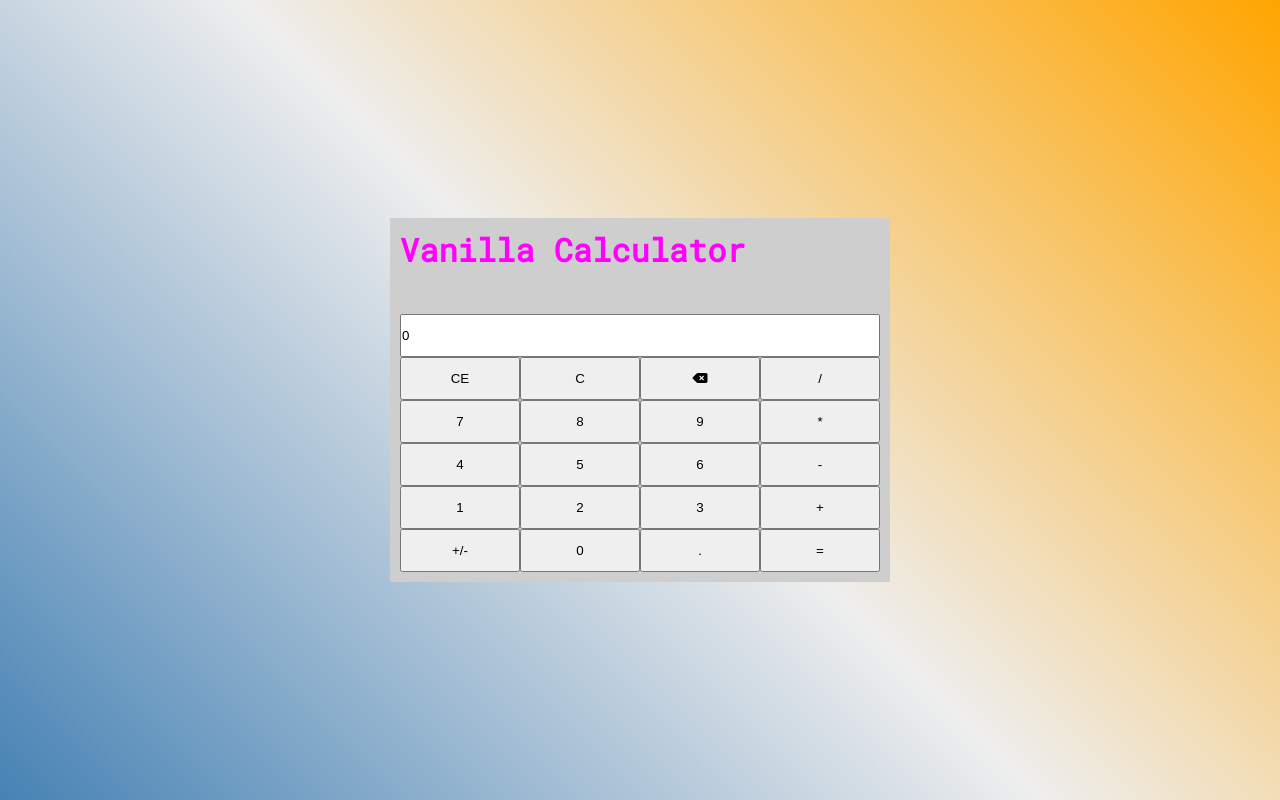
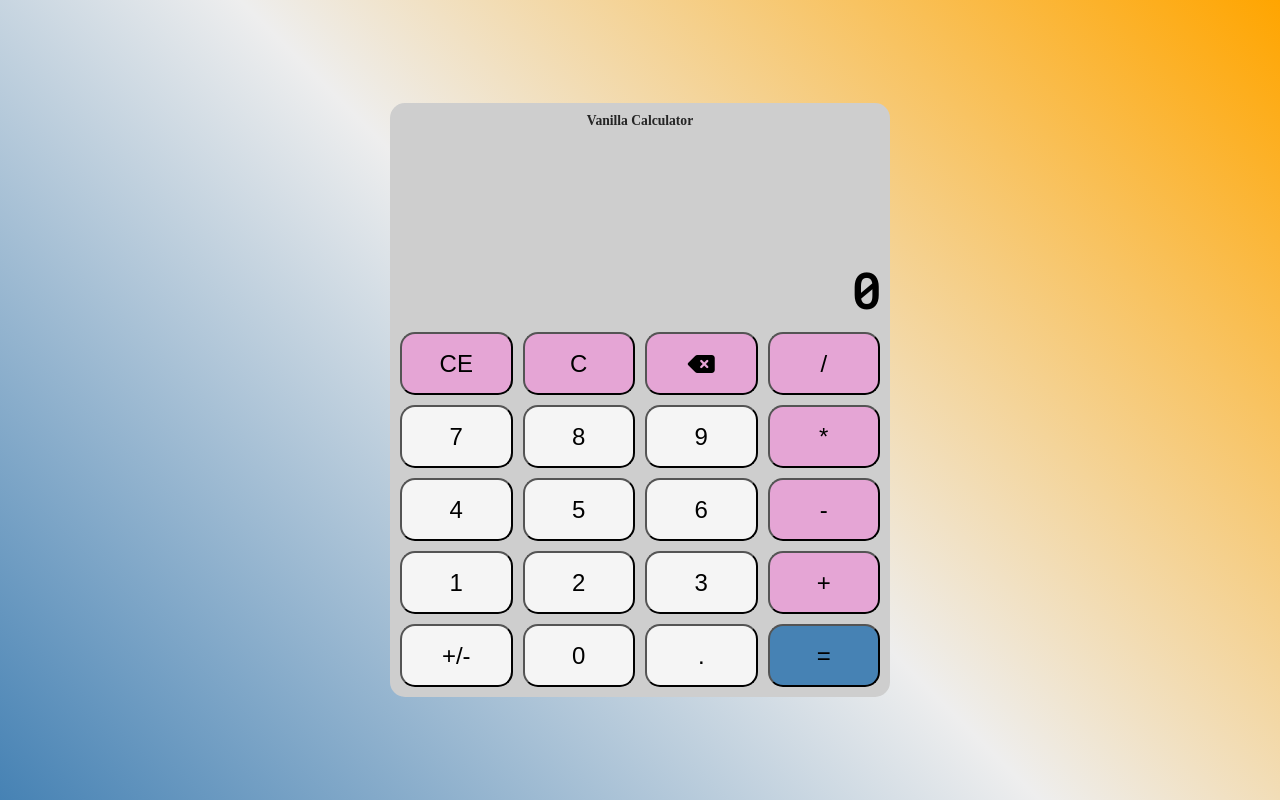
Before and after one commit to Android-90-kabza/Calculator.Vanilla.js, a plain HTML site: page index.html in a window 1280 px wide. Drawn offline with Linux system fonts and the light colour scheme.

Commit message:
coloure coded and spaced buttons

```diff
--- a/css/main.css
+++ b/css/main.css
@@ -10,8 +10,8 @@
 html {
     font-size: 16px;
     font-family: "Roboto Mono", monospace;
-    color: #f0f;
-
+    color: #252525;
+    text-align: center;
 }
 
 body {
@@ -31,29 +31,86 @@ body {
 }
 
 
-.container{
+.container {
     width: 90vw;
     max-width: 500px ;
     background-color: #cecece;
     display: grid;
+    gap: 10px;
     grid-template-columns: repeat(4 , 1fr);
     grid-template-rows: repeat(8 , 2fr);
     padding: 10px;
+    border-radius: 15px;
 
 }
 
-.header{
+.container:focus-within {
+    background-color: seagreen;
+}
+
+.header {
     grid-row: 1 / 1 ;
     grid-column: 1 / 5;
 }
 
-.previousvalue{
+.header > h1 {
+    font-family:'Times New Roman', Times, serif;
+    font-size: 0.85rem;
+
+
+}
+
+
+.previousvalue {
     grid-row: 2 / 2;
     grid-column: 1 / 5 ;
+
+    display: flex;
+    justify-content: flex-end;
 }
 
-.currentvalue{
+.currentvalue {
     grid-row: 3 / 4;
     grid-column: 1 / 5;
 
+    font-size: 3rem;
+    font-weight: bolder;
+    background-color: transparent;
+    border: none;
+    outline: none;
+    text-align: right;
+    font-family: "Roboto Mono" , monospace;
+
 }
+
+button {
+    display: grid;
+    place-content: center;
+    width: 100%;
+    font-size: 1.5rem;
+    padding: 0.5rem;
+    background-color: whitesmoke;
+    border-radius: 15px;
+    outline: none;
+
+}
+
+button:hover ,
+button:active {
+    background-color: rgb(163, 248, 6);
+}
+
+.function{
+    background-color: #e5a5d5;
+}
+
+
+.equals {
+    background-color: rgb(70,130,180);
+}
+
+.equals:hover,
+.equals:active{
+    background-color: sandybrown;
+    filter: brightness(120%);
+}
```
